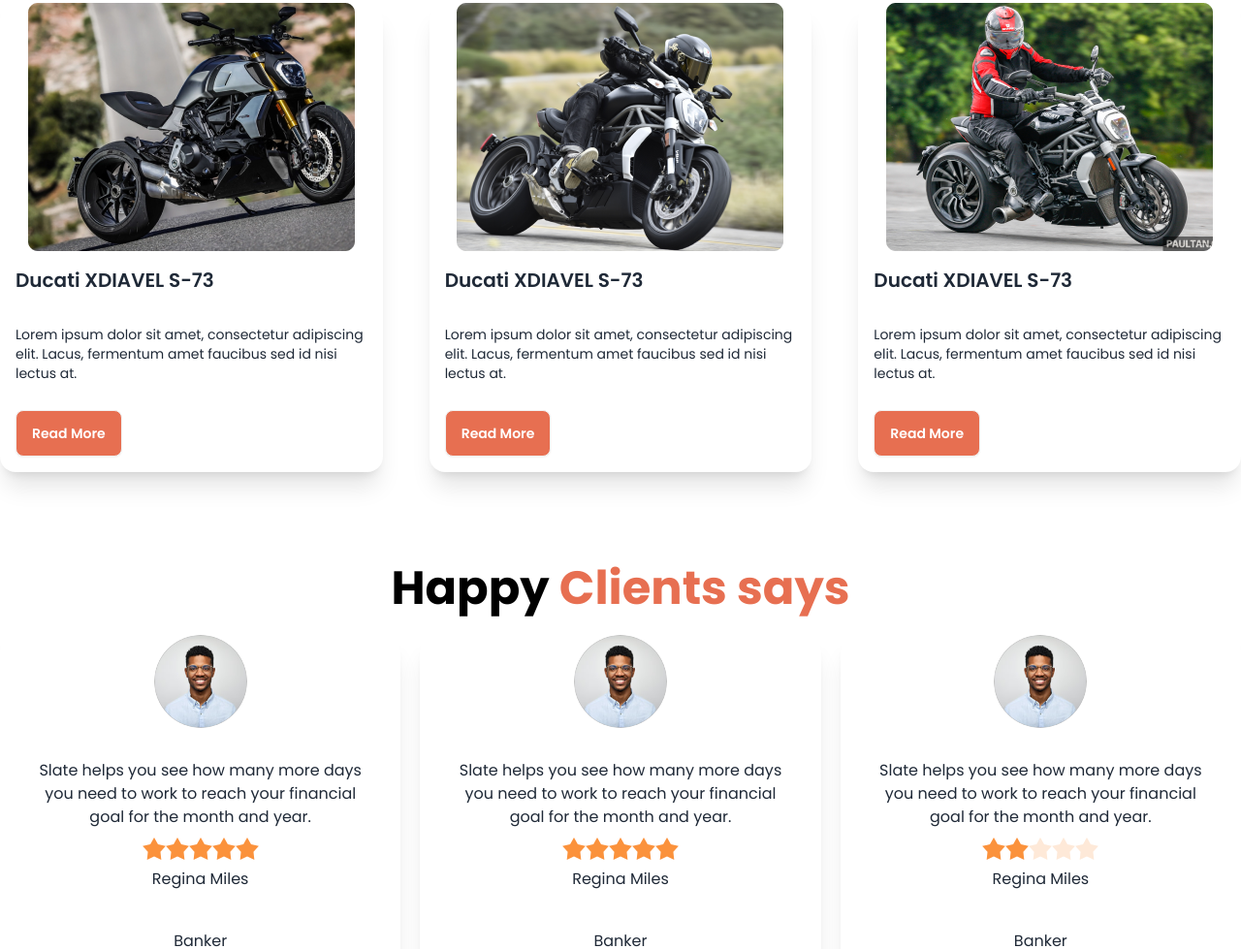
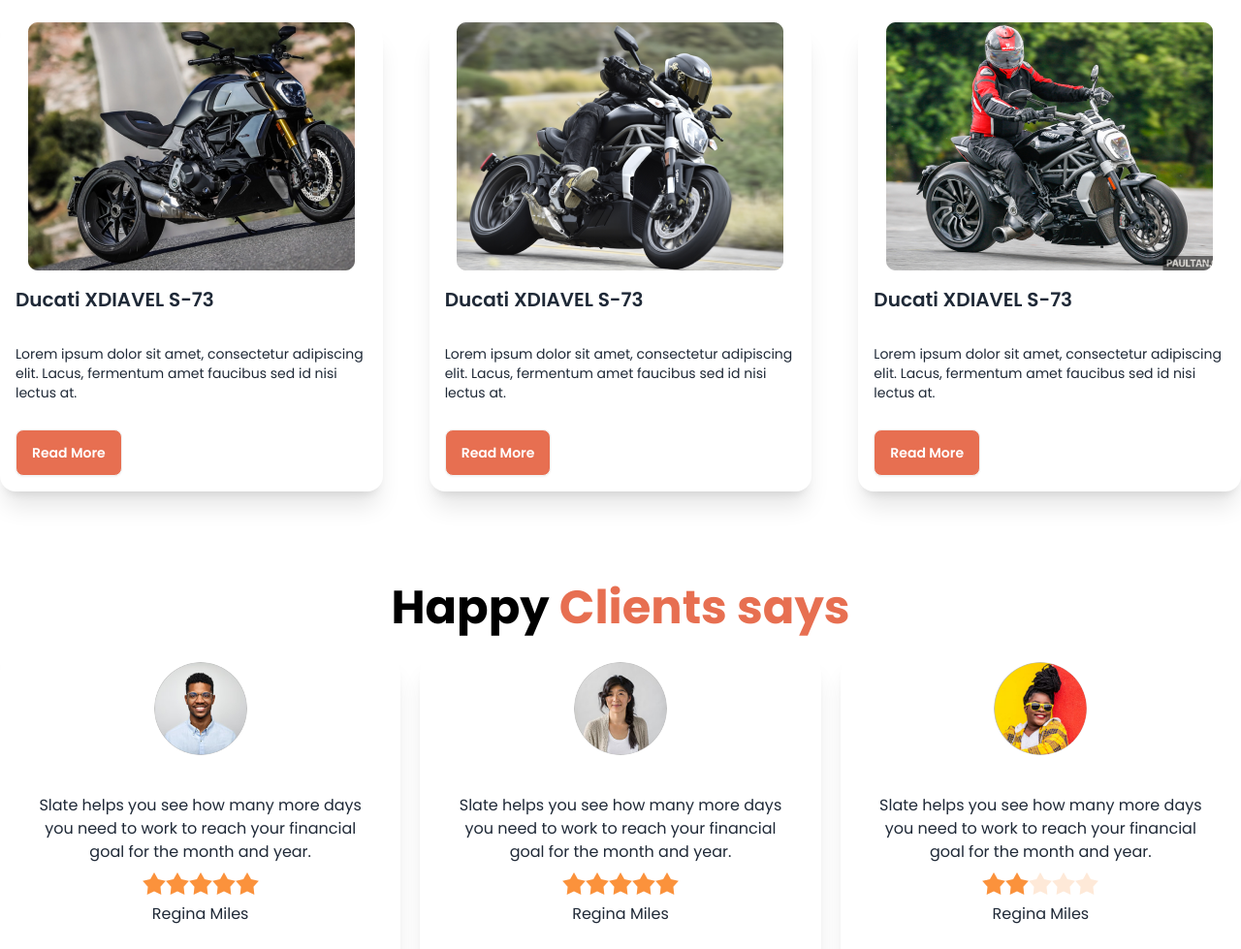
Before and after one commit to rifatkhan109/Biker-Tailwind-daisyUI, a plain HTML site: page index.html in a window 1280 px wide. Shown: the part 1170-2149 px from the top of the page at 97% size. Drawn offline with nearby package versions, Linux system fonts and the light colour scheme.

Commit message:
99 % project complite

```diff
--- a/index.html
+++ b/index.html
@@ -77,7 +77,7 @@
   </div>
 </div>
         </nav>
-        <!-- s;ider/carousal -->
+        <!-- sider/carousal -->
          <div class="carousel w-full lg:h-[550px] bg-bike-primary-bg">
             <!-- slide-1 -->
             <div id="slide1" class="carousel-item relative w-full">
@@ -159,11 +159,11 @@
     <!-- Main section -->
      <main class="md:container mx-auto">
         <!-- featured  -->
-          <section class="my-24 ">
+        <section class="my-24 ">
             <div >
               <!-- text containt -->
               <div>
-                <h3 class="text-center text-5xl font-bold">Fetured Bikes In This Year</h3>
+                <h3 class="text-center text-5xl font-bold my-5">Fetured Bikes In This Year</h3>
               </div>
               <!-- img containt -->
               <div class="grid grid-cols-1 md:grid-cols-2 lg:grid-cols-3 gap-5">
@@ -172,7 +172,7 @@
                 <img class="mx-auto" src="images/others/feature-bike.png" alt="">
               </div>
             </div>
-          </section>
+        </section>
         <!-- Latest Bike -->
          <section class="my-24">
             <h3 class="text-5xl font-bold text-center">latest News</h3> <br>
@@ -238,7 +238,7 @@
             <!-- card 1 -->
             <div class="card bg-base-100  shadow-xl ">
          <figure>
-            <div class="avatar">
+            <div class="avatar my-2">
           <div class="w-24 rounded-full">
         <img src="images/others/user-1.png" />
         </div>
@@ -269,9 +269,9 @@ to work to reach your financial
              <!-- card 2 -->
               <div class="card bg-base-100  shadow-xl">
          <figure>
-            <div class="avatar">
+            <div class="avatar my-2">
           <div class="w-24 rounded-full">
-        <img src="images/others/user-1.png" />
+        <img src="images/others/user-2.png" />
         </div>
       </div>
       </figure>
@@ -300,9 +300,9 @@ to work to reach your financial
              <!-- card-3 -->
               <div class="card bg-base-100  shadow-xl">
          <figure>
-            <div class="avatar">
+            <div class="avatar my-2">
           <div class="w-24 rounded-full">
-        <img src="images/others/user-1.png" />
+        <img src="images/others/user-3.png" />
         </div>
       </div>
       </figure>
```
